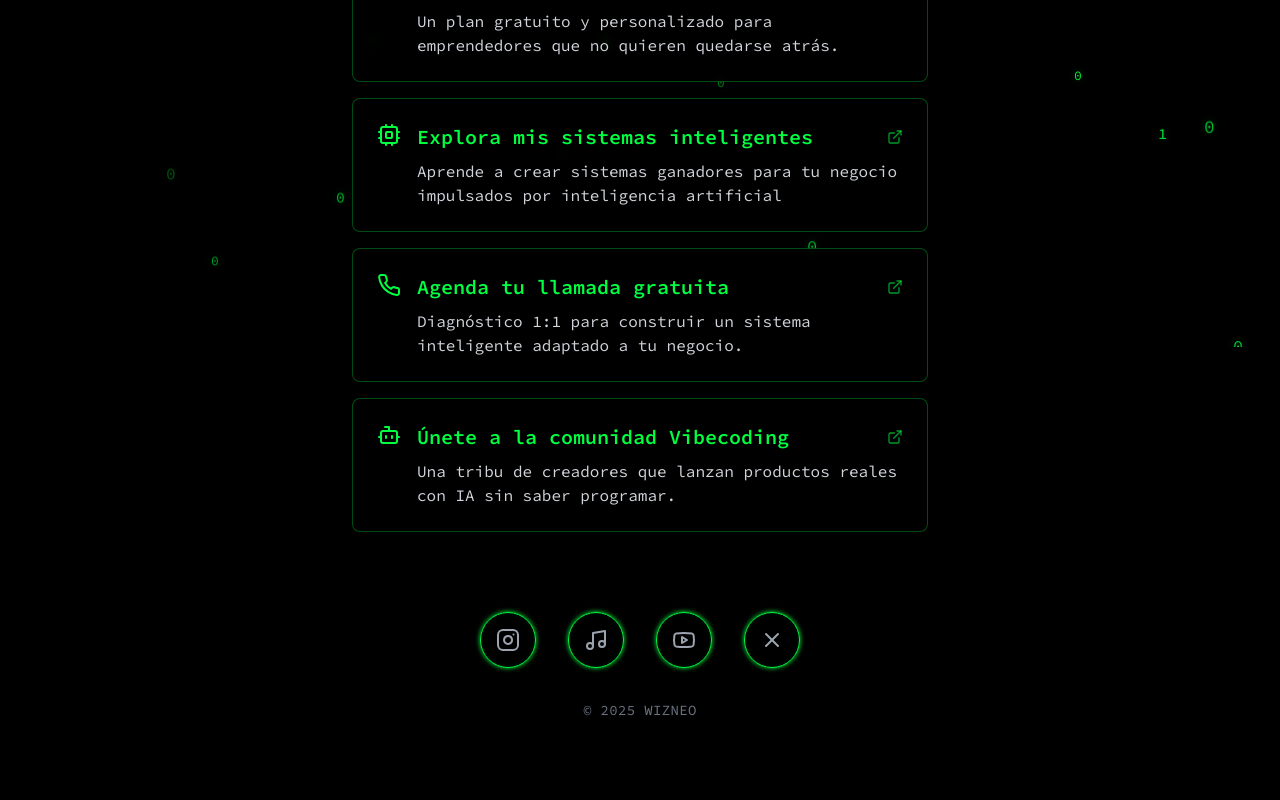
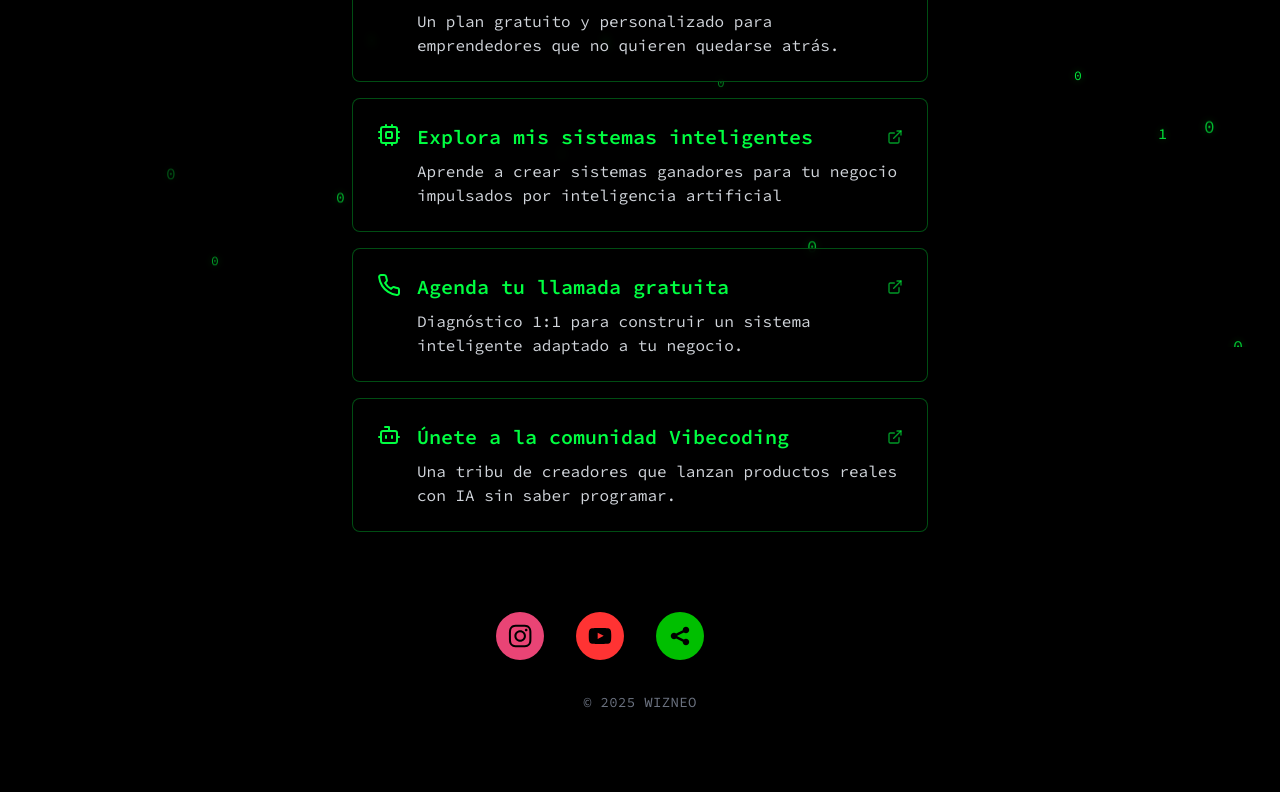
Before and after one commit to WIZNEOAI/wizneo-linktree, a React (Vite) app: page / in a window 1280 px wide. Shown: the part 453-1253 px from the top of the page. Built offline with nearby package versions, Linux system fonts and the light colour scheme.

Commit message:
Refactor: Replace social media icons
Replace existing social media icons with components from a suitable library for Instagram, TikTok, YouTube, and X.

```diff
--- a/package.json
+++ b/package.json
@@ -54,6 +54,7 @@
     "react-hook-form": "^7.53.0",
     "react-resizable-panels": "^2.1.3",
     "react-router-dom": "^6.26.2",
+    "react-social-icons": "^6.24.0",
     "recharts": "^2.12.7",
     "sonner": "^1.5.0",
     "tailwind-merge": "^2.5.2",
--- a/src/pages/Index.tsx
+++ b/src/pages/Index.tsx
@@ -3,7 +3,7 @@ import React from 'react';
 import MatrixRain from '@/components/MatrixRain';
 import LinkCard from '@/components/LinkCard';
 import FloatingParticles from '@/components/FloatingParticles';
-import { getIcon } from '@/utils/iconMapping';
+import { SocialIcon } from 'react-social-icons';
 
 const Index = () => {
   const links = [
@@ -92,26 +92,26 @@ const Index = () => {
           {/* Social Media Icons */}
           <div className="text-center pt-8 sm:pt-12 pb-6 sm:pb-8">
             <div className="flex justify-center items-center space-x-6 sm:space-x-8 mb-6 sm:mb-8">
-              {[
-                { icon: 'instagram', url: '#' },
-                { icon: 'tiktok', url: '#' },
-                { icon: 'youtube', url: '#' },
-                { icon: 'x', url: '#' }
-              ].map((social, index) => {
-                const IconComponent = getIcon(social.icon);
-                return (
-                  <a
-                    key={index}
-                    href={social.url}
-                    className="w-12 h-12 sm:w-14 sm:h-14 flex items-center justify-center
-                             rounded-full matrix-border-glow hover:matrix-glow
-                             transition-all duration-300 transform hover:scale-110
-                             text-gray-400 hover:text-matrix-green"
-                  >
-                    <IconComponent size={24} className="sm:w-6 sm:h-6" />
-                  </a>
-                );
-              })}
+              <SocialIcon
+                url="https://instagram.com/wizneo"
+                style={{ height: 48, width: 48 }}
+                className="hover:scale-110 transform transition-transform duration-300"
+              />
+              <SocialIcon
+                url="https://youtube.com/wizneo"
+                style={{ height: 48, width: 48 }}
+                className="hover:scale-110 transform transition-transform duration-300"
+              />
+              <SocialIcon
+                url="https://x.com/wizneo"
+                style={{ height: 48, width: 48 }}
+                className="hover:scale-110 transform transition-transform duration-300"
+              />
+              <SocialIcon
+                url="https://tiktok.com/@wizneo"
+                style={{ height: 48, width: 48 }}
+                className="hover:scale-110 transform transition-transform duration-300"
+              />
             </div>
 
             {/* Copyright */}
```
Also changed, not shown: 1 other file (tests, documents, lock files or other folders).
